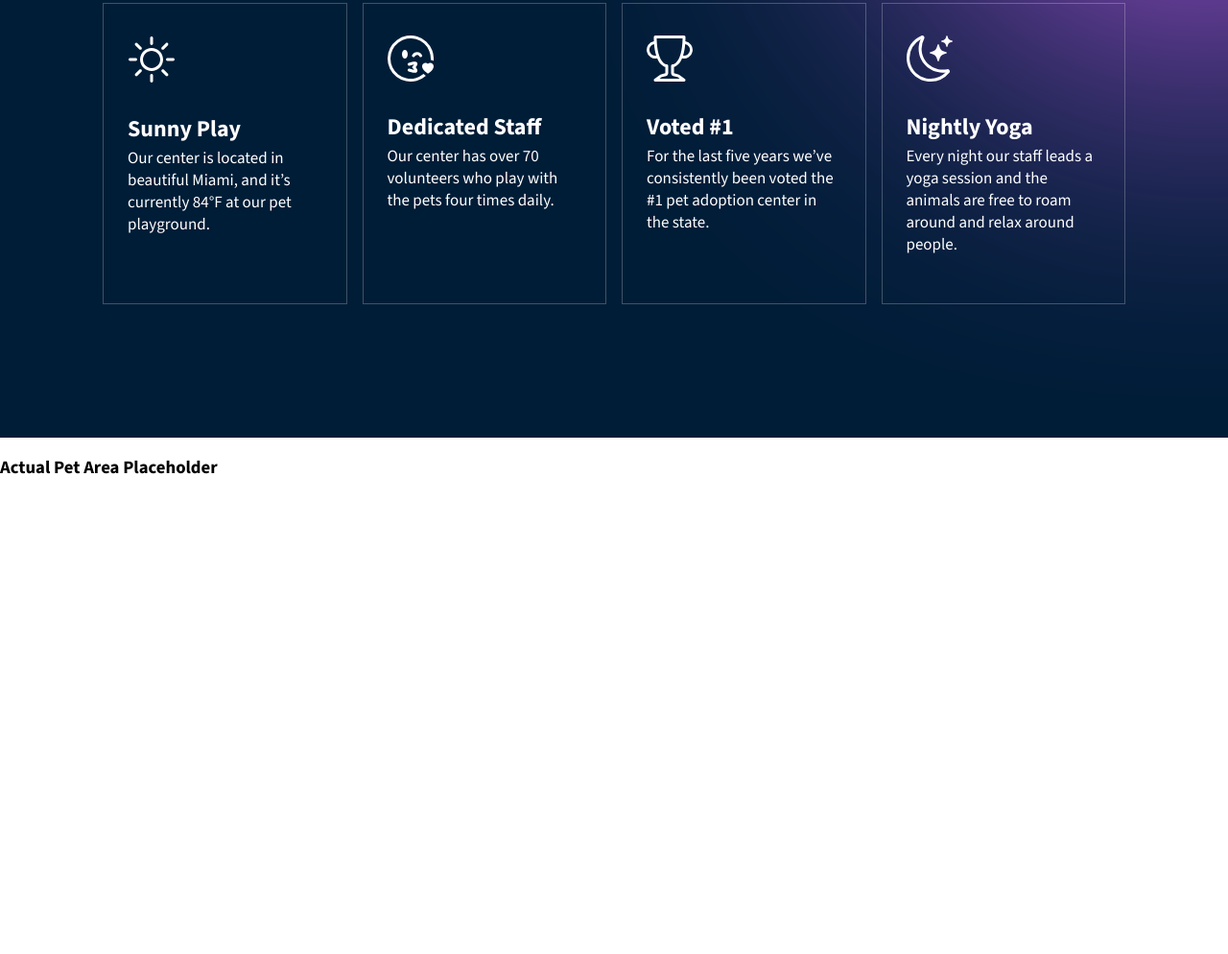
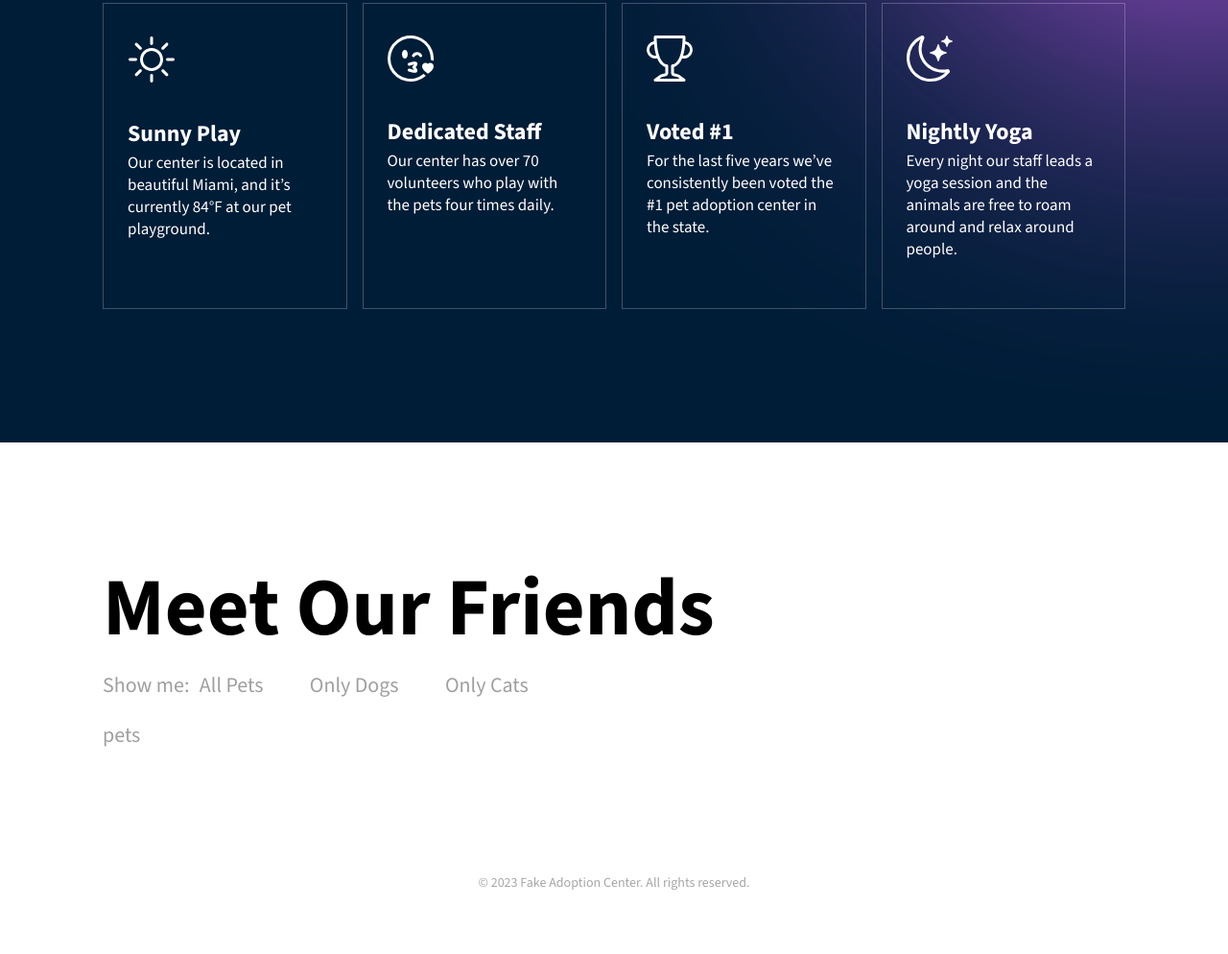
Before and after one commit to closeDevelopment/pet-adoption-test-website, a plain HTML site: page index.html in a window 1280 px wide. Shown: the part 613-1607 px from the top of the page at 96% size. Before the commit the page ends 1131 px from the top, so only its background shows below. Drawn offline with nearby package versions, Linux system fonts and the light colour scheme.

Commit message:
working bottom section

```diff
--- a/index.html
+++ b/index.html
@@ -1,3 +1,4 @@
+<!DOCTYPE html>
 <html lang="en">
   <head>
     <meta charset="UTF-8" />
@@ -70,7 +71,19 @@
 
       </div>
     </div>
-    <h3>Actual Pet Area Placeholder</h3>
+    <div class="page-section">
+      <div class="page-section-inner">
+        <h2 class="page-section-title">Meet Our Friends</h2>
+        <div class="pet-filter">
+          <p>Show me: <button>All Pets</button> <button>Only Dogs</button> <button>Only Cats</button></p>
 
+          <div class="list-of-pets">pets</div>
+
+        </div>
+      </div>
+    </div>
+    <footer class="site-footer">
+      <p>&copy; 2023 Fake Adoption Center. All rights reserved.</p>
+    </footer>
   </body>
 </html>
--- a/styles.css
+++ b/styles.css
@@ -110,3 +110,42 @@ body {
   top: -365px;
   left: -123px;
 }
+
+.page-section {
+  background-color: #fff;
+  padding: 130px 16px;
+}
+
+.page-section-inner {
+  max-width: 1066px;
+  margin: 0 auto;
+}
+
+.page-section-title {
+  font-size: 5.31rem;
+  margin: 0;
+  line-height: 1;
+}
+
+.pet-filter {
+  color: #9F9F9F;
+  font-size: 1.375rem;
+}
+
+.pet-filter button {
+  background-color: transparent;
+  border: none;
+  font-family: 'Source Sans 3', sans-serif;
+  font-size: 1.375rem;
+  color: #9F9F9F;
+  margin-right: 32px;
+  cursor: pointer;
+}
+
+.site-footer p {
+  text-align: center;
+  color: #A6A6A6;
+  font-size: .875rem;
+  margin: 0;
+  padding: 0 0 65px 0;
+}
```
